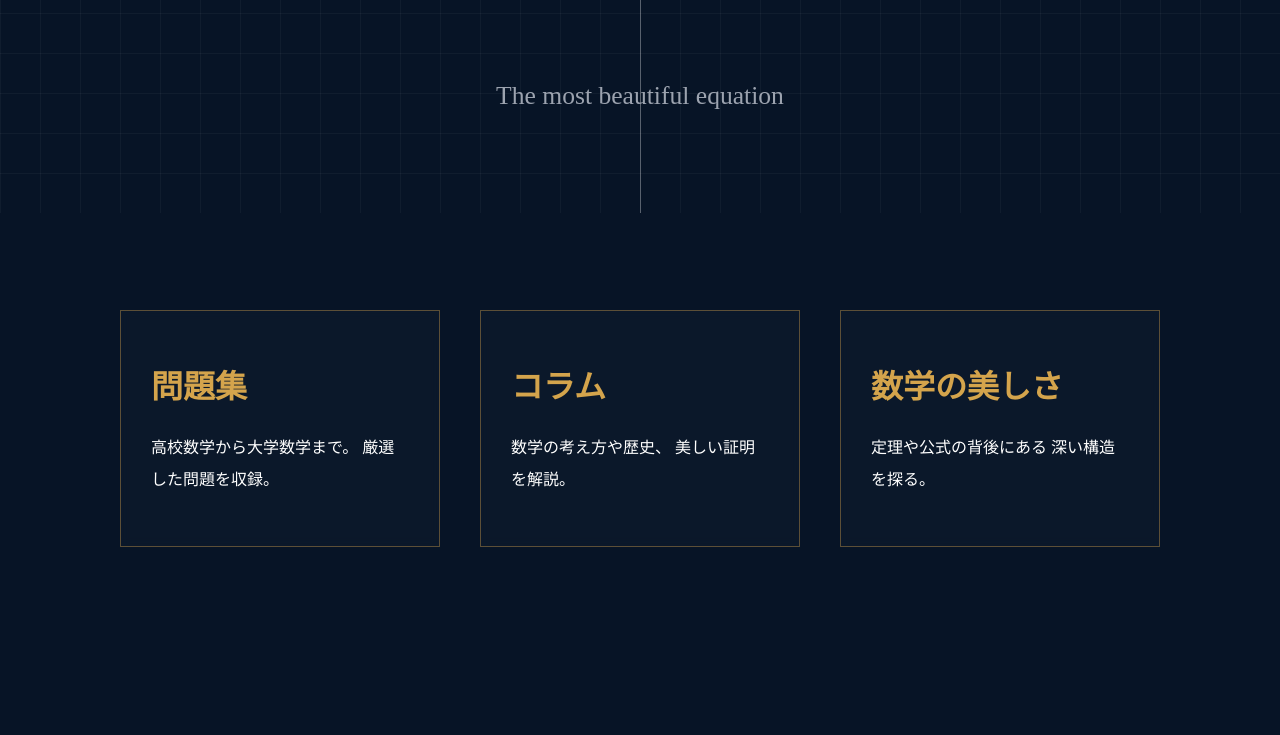
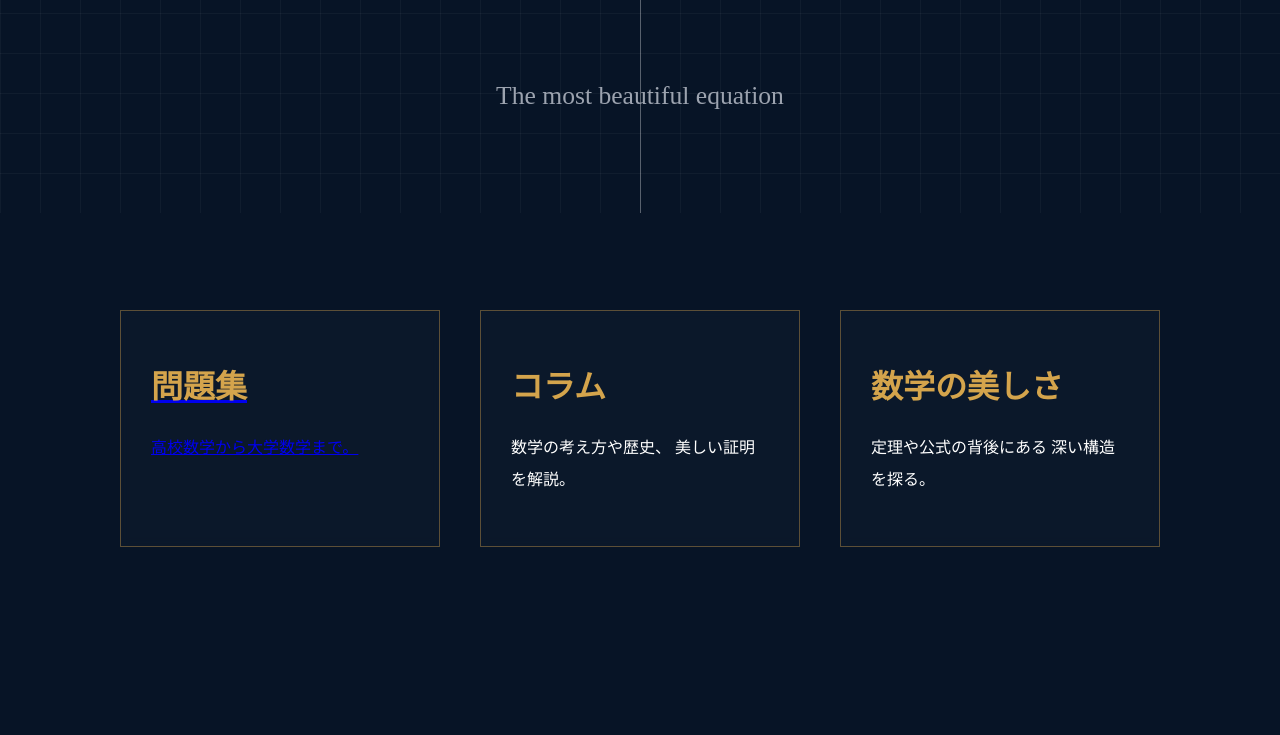
Before and after one commit to LogosMath/LogosMath.github.io, a plain HTML site: page index.html in a window 1280 px wide. Shown: the part 587-1322 px from the top of the page. Drawn offline with nearby package versions, Linux system fonts and the light colour scheme.

Commit message:
Update index.html

```diff
--- a/index.html
+++ b/index.html
@@ -329,19 +329,15 @@ The most beautiful equation
 
 <section class="cards">
 
-<div class="card">
+<a href="problems.html" class="card">
 
 <h3>問題集</h3>
 
 <p>
-
 高校数学から大学数学まで。
-
-厳選した問題を収録。
-
 </p>
 
-</div>
+</a>
 
 <div class="card">
 
```
